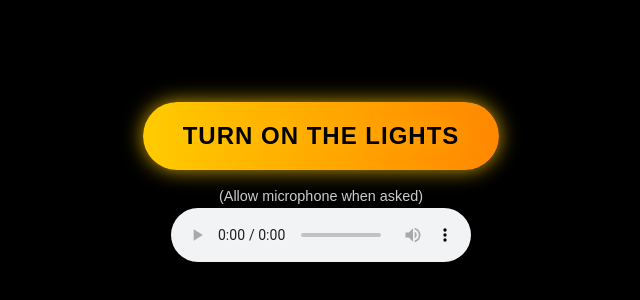
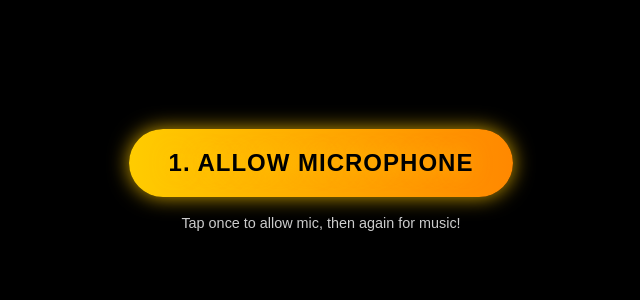
Before and after one commit to chial-hadjer/birthday, a React (Vite) app: page / in a window 1280 px wide. Shown: the part 218-518 px from the top of the page, without its empty margins (319-959 px from the left). Built offline with nearby package versions, Linux system fonts and the light colour scheme.

Commit message:
2tap method

```diff
--- a/src/App.tsx
+++ b/src/App.tsx
@@ -3,39 +3,55 @@ import Cake from "./components/Cake";
 import "./index.css";
 
 function App() {
-  const [lightsOn, setLightsOn] = useState(false);
+  const [step, setStep] = useState<"start" | "mic" | "done">("start");
   const [micStream, setMicStream] = useState<MediaStream | null>(null);
   const audioRef = useRef<HTMLAudioElement>(null);
 
-  const handleTurnOnLights = async () => {
+  // First tap: get mic permission
+  const handleMicTap = async () => {
     try {
       const stream = await navigator.mediaDevices.getUserMedia({ audio: true });
       setMicStream(stream);
+      setStep("mic");
+    } catch (err) {
+      alert("Microphone permission is required to blow the candles 🎤");
+      console.error(err);
+    }
+  };
 
+  // Second tap: play audio and show cake
+  const handleMusicTap = async () => {
+    try {
       if (audioRef.current) {
         audioRef.current.currentTime = 0;
         audioRef.current.volume = 0.4;
         audioRef.current.loop = true;
         await audioRef.current.play();
       }
-
-      setLightsOn(true);
+      setStep("done");
     } catch (err) {
-      alert("Microphone permission is required to blow the candles 🎤");
+      alert("Could not play music! Try tapping again.");
       console.error(err);
     }
   };
 
   return (
-    <div className={`app-root ${lightsOn ? "lights-on" : "lights-off"}`}>
-      {!lightsOn ? (
+    <div className={`app-root ${step === "done" ? "lights-on" : "lights-off"}`}>
+      {step !== "done" ? (
         <div className="landing">
-          <button className="turn-on-btn" onClick={handleTurnOnLights}>
-            Turn on the lights
-          </button>
-          <p className="landing-sub">(Allow microphone when asked)</p>
-          {/* Add controls for debugging on mobile */}
-          <audio ref={audioRef} src="/birthday.mp3" controls />
+          {step === "start" ? (
+            <button className="turn-on-btn" onClick={handleMicTap}>
+              1. Allow microphone
+            </button>
+          ) : (
+            <button className="turn-on-btn" onClick={handleMusicTap}>
+              2. Play music & show cake
+            </button>
+          )}
+          <p className="landing-sub">
+            Tap once to allow mic, then again for music!
+          </p>
+          <audio ref={audioRef} src="/birthday.mp3" />
         </div>
       ) : (
         <div className="stage fade-in">
```
